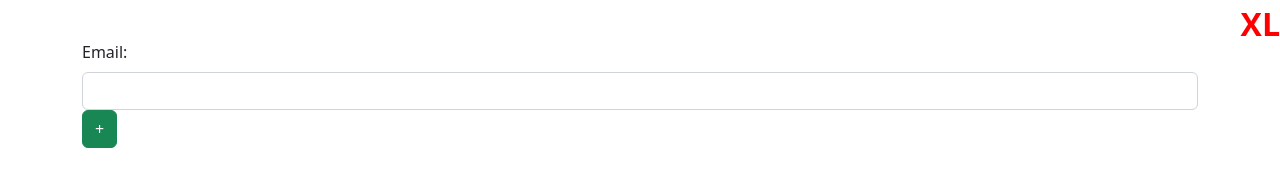
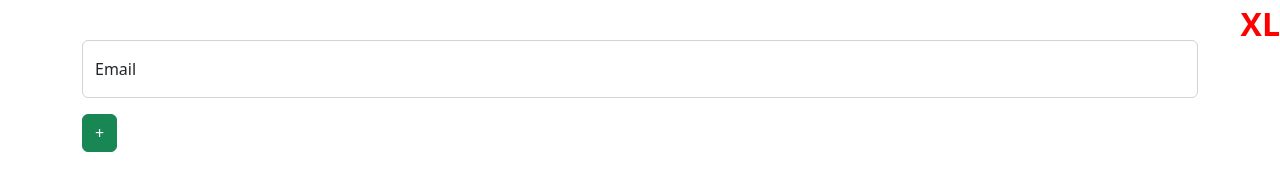
Before and after one commit to mfkfawas/Bootstrap-5-crash-course, a plain HTML site: page index.html in a window 1280 px wide. Drawn offline with nearby package versions, Linux system fonts and the light colour scheme.

Commit message:
floating labels

```diff
--- a/index.html
+++ b/index.html
@@ -159,12 +159,19 @@
         </div>
       </form> -->
 
-      <!-- Floating Labels -->
+      <!-- Floating Labels - must put label el below input el and input el must contain
+      placeholder attribute -->
       <form>
-        <label for="email" class="form-label">Email:</label>
-          <input type="email" id="email" class="form-control" />
-          <button class="btn btn-success">+</button>
+        <div class="form-floating mb-3">
+          <input
+            type="email"
+            id="email"
+            class="form-control"
+            placeholder="place email here"
+          />
+          <label for="email" class="form-label">Email</label>
         </div>
+        <button class="btn btn-success">+</button>
       </form>
     </div>
   </body>
```
